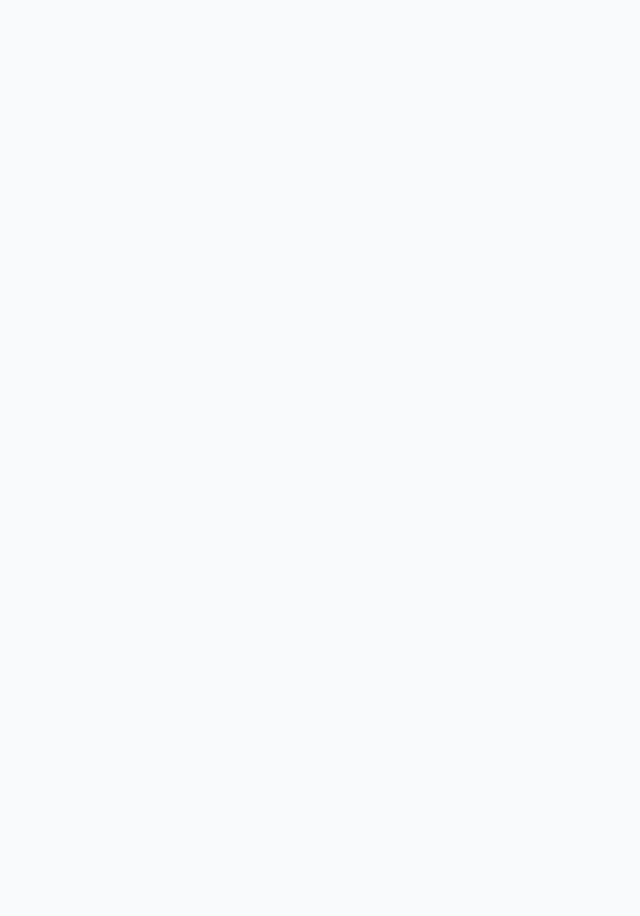
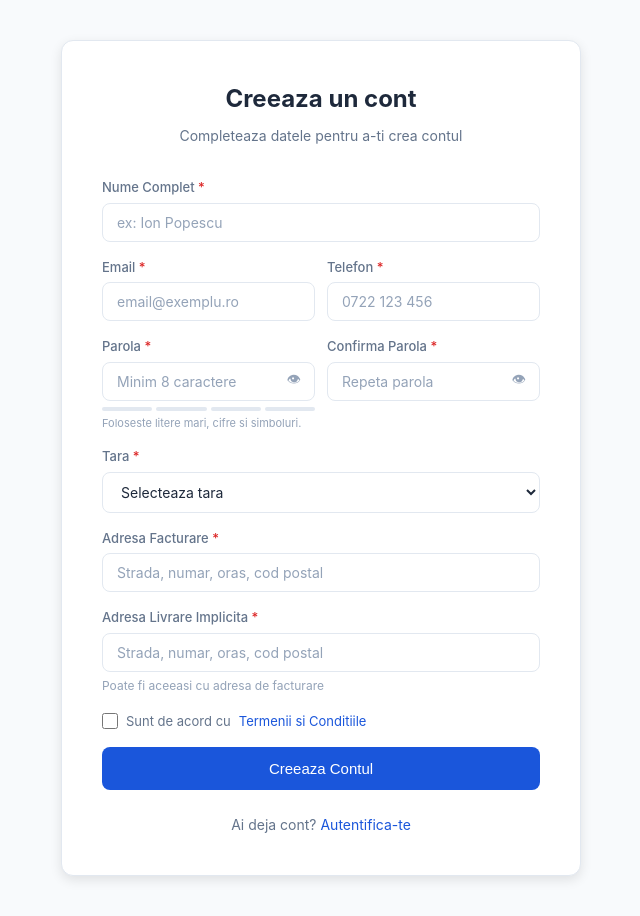
Before and after one commit to adi4pk/online-shop-react-api, a React (Vite) app: page /register in a window 1280 px wide. Shown: the whole page, without its empty margins (319-959 px from the left). Before the commit the page ends 800 px from the top, so only its background shows below. Built offline with nearby package versions, Linux system fonts and the light colour scheme.

Commit message:
- second commit
- added routes
- replaced <a> with <Link>

```diff
--- a/src/pages/CartPage.tsx
+++ b/src/pages/CartPage.tsx
@@ -1,8 +1,15 @@
+import { useNavigate } from "react-router-dom";
+import { Link
+
+ } from "react-router-dom";
 function CartPage(){
 
 
     return(
         <>
+        <button>
+            <Link to={'/ProductsPage'}> Go BACK</Link>
+        </button>
         </>
     )
 }
--- a/src/pages/Login.tsx
+++ b/src/pages/Login.tsx
@@ -1,6 +1,6 @@
 import { BrowserRouter, Routes, Route  } from "react-router-dom"
 import { useNavigate } from "react-router-dom";
-
+import { Link } from "react-router-dom";
 
 function Login(){
 
@@ -30,13 +30,13 @@ function Login(){
               </a>
               <ul className="navbar-links">
                 <li>
-                  <a href="products.html">Produse</a>
+                  <Link to={'/*'}>Produse</Link>
                 </li>
               </ul>
               <div className="navbar-actions">
-                <a href="register.html" className="btn btn-sm btn-outline">
+                <Link to={'/register'} className="btn btn-sm btn-outline">
                   Inregistrare
-                </a>
+                </Link>
               </div>
             </div>
           </nav>
--- a/src/pages/NotFoundPage.tsx
+++ b/src/pages/NotFoundPage.tsx
@@ -1,5 +1,11 @@
+
 function NotFoundPage(){
 
+    return (
+        <>
+        <h1>404 NOT FOUND</h1>
+        </>
+    )
 }
 
 export default NotFoundPage;
--- a/src/pages/ProductDetailPage.tsx
+++ b/src/pages/ProductDetailPage.tsx
@@ -4,38 +4,12 @@ import { Link } from "react-router-dom";
 type ProductProps={
     produs: ProductItem;
 }
-function ProductDetailPage({produs}: ProductProps){
+function ProductDetailPage(){
 
     return (
       <>
-        <a
-        // href="product-detail.html"
-        className="product-card"
-        // data-name={produs.dataName}
-        // data-cat={produs.categ}
-        > <Link to={`/products/${produs.id}`}>
-
-
-          <div className="product-img">
-            {produs.productImg}<span className="category-tag">{produs.categ}</span>
-            <span className="stock-tag in-stock"
-            >{produs.inStoc ? "In stoc" : "Indisponibil"}</span>
-          </div>
-          <div className="product-info">
-            <div className="product-name">{produs.dataName}</div>
-            <div className="product-sku">{produs.SKU}</div>
-            <div className="product-desc">
-              {produs.descriere}
-            </div>
-          </div>
-          <div className="product-footer">
-            <div className="product-price">
-              {produs.price} <span className="currency">{produs.currency}</span>
-            </div>
-            <div className="product-weight">{produs.greutate} g</div>
-          </div>
-          </Link>
-        </a>
+        <p>&#128187;</p>
+        <p>sunt in produs</p>
       </>
     );
 }
--- a/src/pages/RegisterPage.tsx
+++ b/src/pages/RegisterPage.tsx
@@ -1,9 +1,174 @@
-function RegisterPage(){
+import { Link } from "react-router-dom";
 
-    return(
-        <>
-        </>
-    )
+function RegisterPage() {
+
+
+  return (
+    <>
+      <div className="auth-wrapper">
+        <div className="auth-card auth-card--wide">
+          <div className="auth-header">
+            <h1>Creeaza un cont</h1>
+            <p>Completeaza datele pentru a-ti crea contul</p>
+          </div>
+
+          <form id="register-form" noValidate>
+            <div className="form-group">
+              <label className="form-label" htmlFor="reg-name">
+                Nume Complet <span className="required">*</span>
+              </label>
+              <input
+                className="form-input"
+                id="reg-name"
+                type="text"
+                placeholder="ex: Ion Popescu"
+                required
+                autoComplete="name"
+              />
+            </div>
+            <div className="form-row">
+              <div className="form-group">
+                <label className="form-label" htmlFor="reg-email">
+                  Email <span className="required">*</span>
+                </label>
+                <input
+                  className="form-input"
+                  id="reg-email"
+                  type="email"
+                  placeholder="email@exemplu.ro"
+                  required
+                  autoComplete="email"
+                />
+              </div>
+              <div className="form-group">
+                <label className="form-label" htmlFor="reg-phone">
+                  Telefon <span className="required">*</span>
+                </label>
+                <input
+                  className="form-input"
+                  id="reg-phone"
+                  type="tel"
+                  placeholder="0722 123 456"
+                  required
+                  autoComplete="tel"
+                />
+              </div>
+            </div>
+            <div className="form-row">
+              <div className="form-group">
+                <label className="form-label" htmlFor="reg-pass">
+                  Parola <span className="required">*</span>
+                </label>
+                <div className="password-toggle">
+                  <input
+                    className="form-input"
+                    id="reg-pass"
+                    type="password"
+                    placeholder="Minim 8 caractere"
+                    required
+                    autoComplete="new-password"
+                  />
+                  <button
+                    type="button"
+                    data-toggle-password="reg-pass"
+                    aria-label="Arata parola"
+                  >
+                    👁
+                  </button>
+                </div>
+                <div className="password-meter">
+                  <span></span>
+                  <span></span>
+                  <span></span>
+                  <span></span>
+                </div>
+                <div className="password-meter-label">
+                  Foloseste litere mari, cifre si simboluri.
+                </div>
+              </div>
+              <div className="form-group">
+                <label className="form-label" htmlFor="reg-pass2">
+                  Confirma Parola <span className="required">*</span>
+                </label>
+                <div className="password-toggle">
+                  <input
+                    className="form-input"
+                    id="reg-pass2"
+                    type="password"
+                    placeholder="Repeta parola"
+                    required
+                    autoComplete="new-password"
+                  />
+                  <button
+                    type="button"
+                    data-toggle-password="reg-pass2"
+                    aria-label="Arata parola"
+                  >
+                    👁
+                  </button>
+                </div>
+              </div>
+            </div>
+            <div className="form-group">
+              <label className="form-label" htmlFor="reg-country">
+                Tara <span className="required">*</span>
+              </label>
+              <select className="form-select" id="reg-country" required>
+                <option value="">Selecteaza tara</option>
+                <option>Romania</option>
+                <option>Germania</option>
+                <option>Franta</option>
+              </select>
+            </div>
+            <div className="form-group">
+              <label className="form-label" htmlFor="reg-billing">
+                Adresa Facturare <span className="required">*</span>
+              </label>
+              <input
+                className="form-input"
+                id="reg-billing"
+                type="text"
+                placeholder="Strada, numar, oras, cod postal"
+                required
+              />
+            </div>
+            <div className="form-group">
+              <label className="form-label" htmlFor="reg-shipping">
+                Adresa Livrare Implicita <span className="required">*</span>
+              </label>
+              <input
+                className="form-input"
+                id="reg-shipping"
+                type="text"
+                placeholder="Strada, numar, oras, cod postal"
+                required
+              />
+              <span className="form-hint">
+                Poate fi aceeasi cu adresa de facturare
+              </span>
+            </div>
+            <div className="form-group">
+              <label className="form-checkbox">
+                <input type="checkbox" id="reg-tos" /> Sunt de acord cu{" "}
+                <a href="#">Termenii si Conditiile</a>
+              </label>
+            </div>
+            <button
+              type="submit"
+              className="btn btn-primary btn-block btn-lg"
+              id="reg-submit"
+            >
+              Creeaza Contul
+            </button>
+          </form>
+
+          <div className="auth-footer">
+            Ai deja cont? <Link to={'/login'}>Autentifica-te</Link>
+          </div>
+        </div>
+      </div>
+    </>
+  );
 }
 
 export default RegisterPage;
--- a/src/pages/account/AccountOrdersPage.tsx
+++ b/src/pages/account/AccountOrdersPage.tsx
@@ -1,7 +1,12 @@
+import { Link } from "react-router-dom";
+
 function AccountOrdersPage(){
 
     return(
         <>
+        <button>
+                    <Link to={'/ProductsPage'}> Go BACK</Link>
+                </button>
         </>
     )
 
--- a/src/pages/account/AccountProfilePage.tsx
+++ b/src/pages/account/AccountProfilePage.tsx
@@ -1,5 +1,16 @@
+import { Link } from "react-router-dom";
+
+
 function AccountProfilePage(){
 
+
+    return (
+      <>
+        <button>
+          <Link to={"/ProductsPage"}> Go BACK</Link>
+        </button>
+      </>
+    );
 }
 
 export default AccountProfilePage;
--- a/src/routes/AppRoutes.tsx
+++ b/src/routes/AppRoutes.tsx
@@ -8,6 +8,8 @@ import CartPage from "@/pages/CartPage";
 import CheckoutPage from "@/pages/CheckoutPage";
 import ConfirmationPage from "@/pages/ConfirmationPage";
 import AccountOrdersPage from "@/pages/account/AccountOrdersPage";
+import AccountProfilePage from "@/pages/account/AccountProfilePage";
+import NotFoundPage from "@/pages/NotFoundPage";
 
 function AppRoutes(){
     return(
@@ -22,6 +24,8 @@ function AppRoutes(){
             <Route path="/checkout" element={<CheckoutPage/>}/>
             <Route path="/confirmation/:orderId" element={<ConfirmationPage/>}/>
             <Route path="/account/orders" element={<AccountOrdersPage/>}/>
+            <Route path="/account/profile" element={<AccountProfilePage/>}/>
+            <Route path="/*" element={<NotFoundPage/>}/>
         </Routes>
         </>
     )
```
Also changed, not shown: src/pages/ProductsPage.tsx (+31 -11 lines).
